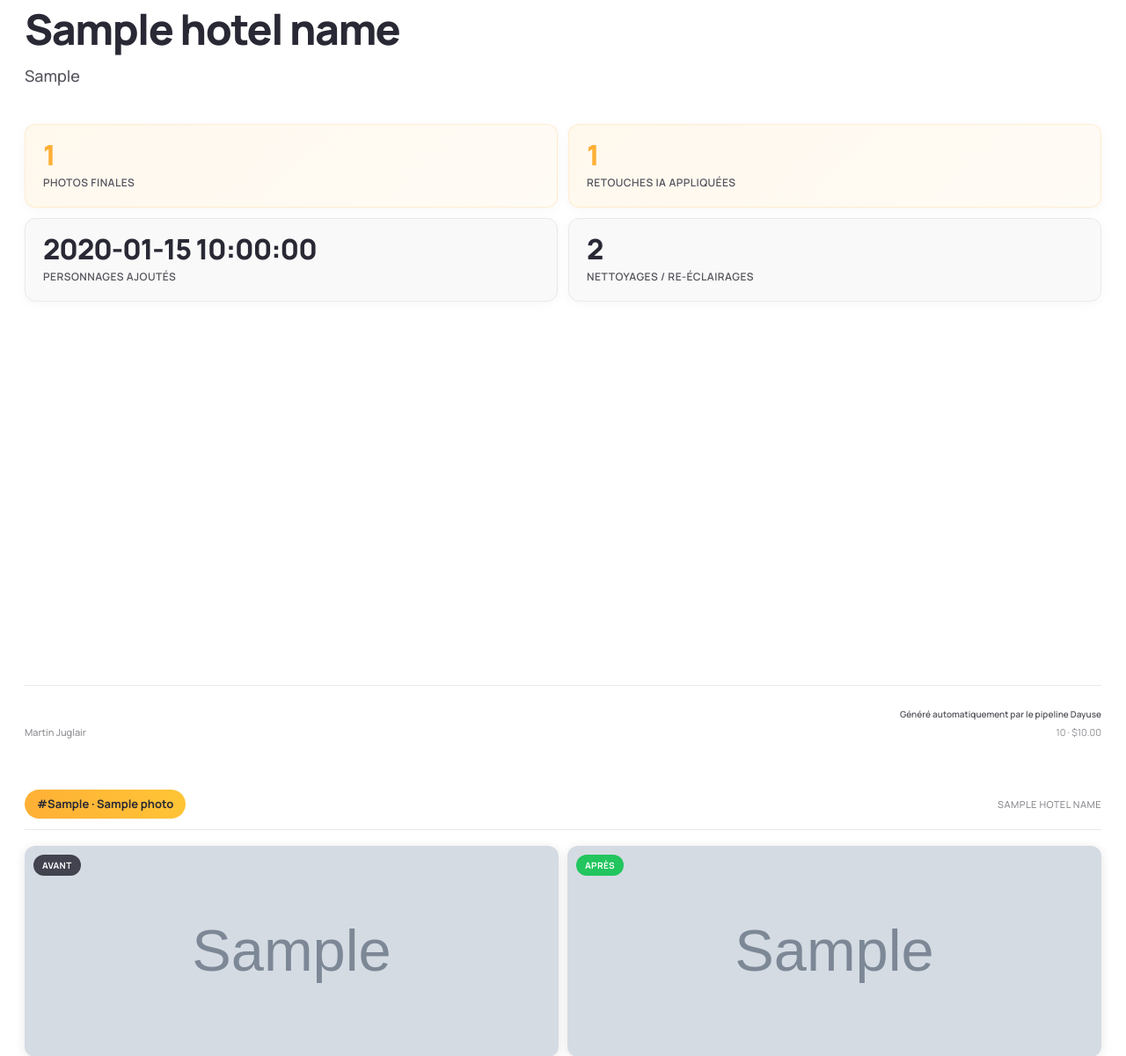
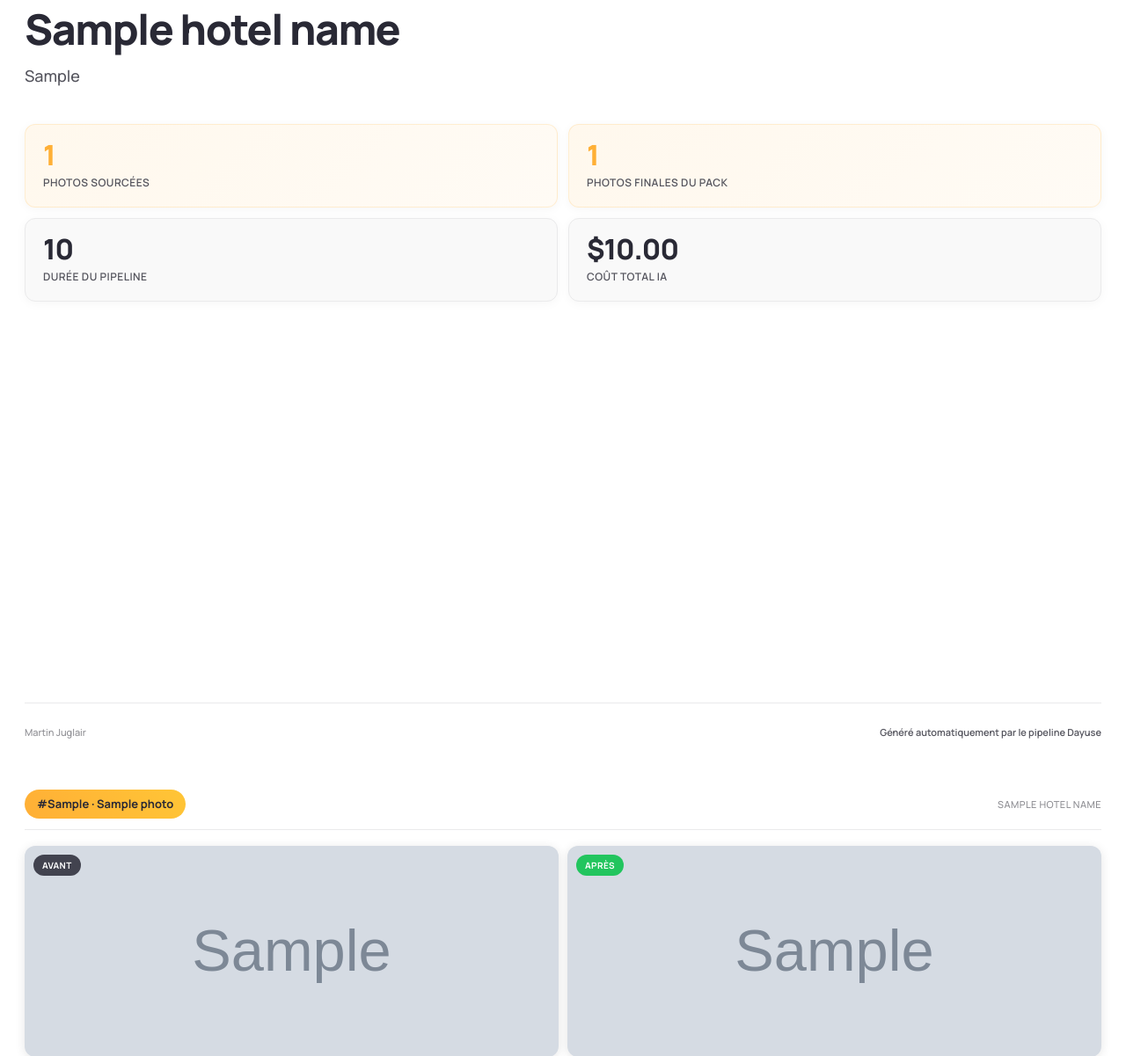
Before and after one commit to martinj-ai/PipePhotos, a Flask app: template templates/pdf_export.html in a window 1280 px wide. Shown: the part 173-1374 px from the top of the page at 88% size. Run offline with Flask 3, Linux system fonts and the light colour scheme; the template is opened without the code that fills it: most values are stand-ins (such as "Sample title", 1, 10 or a date in 2020); grey boxes marked "Sample" are stand-in pictures; some libraries are stand-ins or nearby versions.

Commit message:
PDF: fix coût 0$ + 4 grands chiffres (sourcées, finales, durée, coût)
Bug observé Martin : prix affiché toujours 0$. Cause : pdf_export.py
lisait run_data["cost_usd_total"] qui n'existe pas. Le vrai chemin est
run_data["cost"]["total_usd"] (la structure réelle de /api/run a "cost"
comme sous-dict). Fix : lecture corrigée + ajout n_sourced depuis
run_data["stats"]["uploaded"].

Refonte stats grid cover (Martin retour : "mettre prix + durée dans les
grands chiffres + nombre de photos sourcées") :
- Card 1 (gradient golden)   : Photos sourcées (= uploadées en amont)
- Card 2 (gradient golden)   : Photos finales du pack
- Card 3 (secondaire gris)   : Durée du pipeline (ex: "2min25")
- Card 4 (secondaire gris)   : Coût total IA (ex: "$0.46")

Footer cover simplifié : signature Martin Juglair + tag "Généré
automatiquement". Plus de doublon durée/coût en bas puisque maintenant
en grands chiffres.

Test e2e : run_data structure réelle → PDF affiche $0.4567 et 87 photos
sourcées (avant fix : $0.00 partout).

Co-Authored-By: Claude Opus 4.7 (1M context) <noreply@anthropic.com>

```diff
--- a/templates/pdf_export.html
+++ b/templates/pdf_export.html
@@ -638,30 +638,27 @@
 
     <div class="stats-grid">
       <div class="stat-card">
-        <div class="stat-value">{{ stats.n_total }}</div>
-        <div class="stat-label">Photos finales</div>
+        <div class="stat-value">{{ stats.n_sourced }}</div>
+        <div class="stat-label">Photos sourcées</div>
       </div>
       <div class="stat-card">
-        <div class="stat-value">{{ stats.n_ai_retouched }}</div>
-        <div class="stat-label">Retouches IA appliquées</div>
+        <div class="stat-value">{{ stats.n_total }}</div>
+        <div class="stat-label">Photos finales du pack</div>
       </div>
       <div class="stat-card stat-secondary">
-        <div class="stat-value">{{ stats.n_human_added }}</div>
-        <div class="stat-label">Personnages ajoutés</div>
+        <div class="stat-value">{{ stats.duration_human }}</div>
+        <div class="stat-label">Durée du pipeline</div>
       </div>
       <div class="stat-card stat-secondary">
-        <div class="stat-value">{{ stats.n_clutter + stats.n_lighting }}</div>
-        <div class="stat-label">Nettoyages / re-éclairages</div>
+        <div class="stat-value">${{ "%.2f"|format(stats.cost_usd) }}</div>
+        <div class="stat-label">Coût total IA</div>
       </div>
     </div>
   </div>
 
   <div class="cover-footer">
     <span class="cover-signature-discrete">Martin Juglair</span>
-    <div class="cover-meta-right">
-      <span class="cover-footer-tag">Généré automatiquement par le pipeline Dayuse</span>
-      <span>{{ stats.duration_human }} · ${{ "%.2f"|format(stats.cost_usd) }}</span>
-    </div>
+    <span class="cover-footer-tag">Généré automatiquement par le pipeline Dayuse</span>
   </div>
 </section>
 
```
Also changed, not shown: pdf_export.py (+8 -1 lines).
